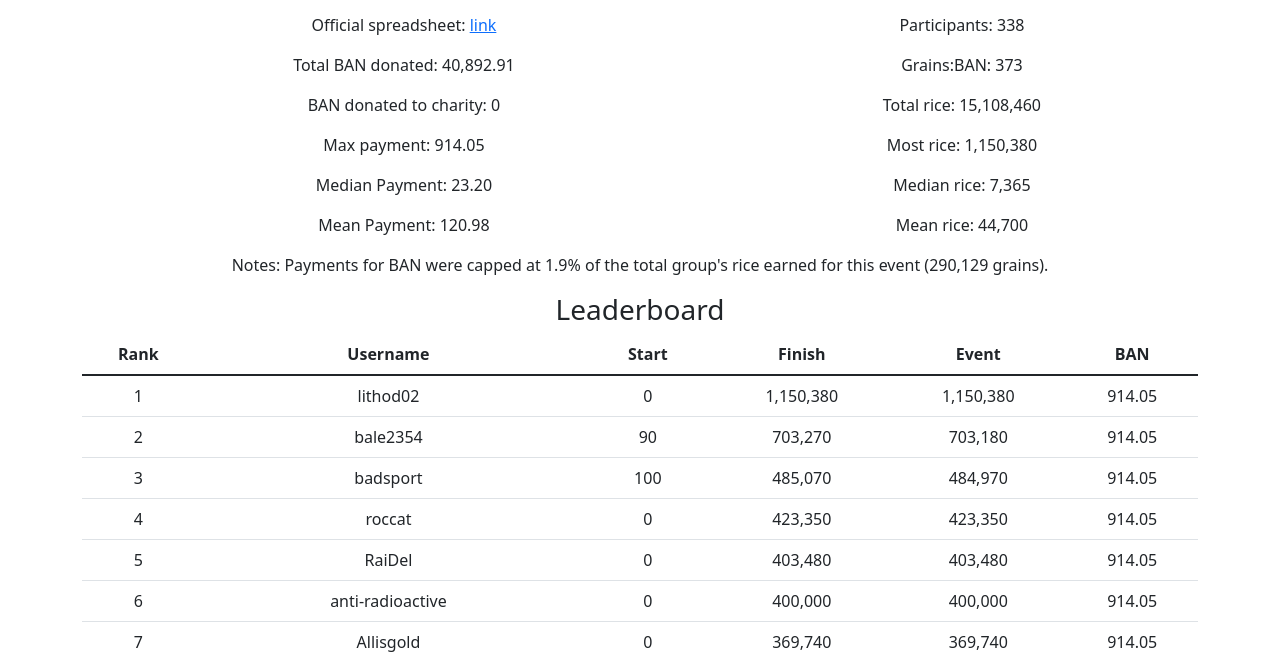
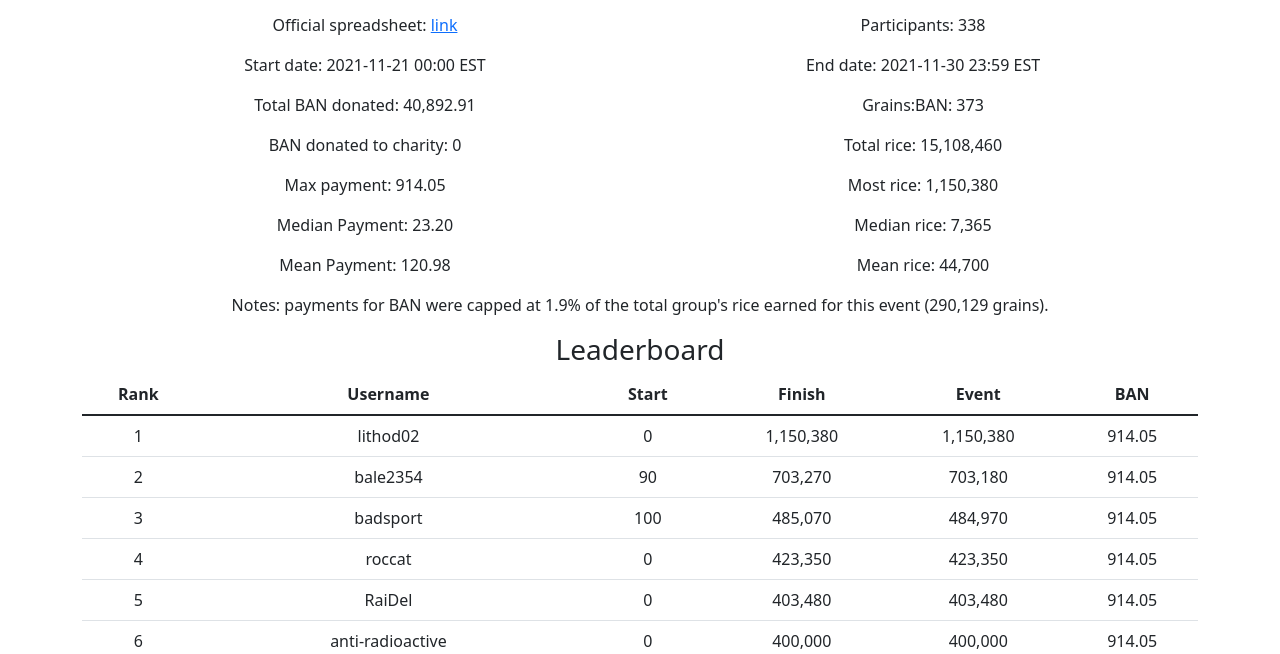
Before and after one commit to s-rv99/s-rv99.github.io, a plain HTML site: page event/1.html in a window 1280 px wide. Shown: the part 154-808 px from the top of the page. Drawn offline with Linux system fonts and the light colour scheme.

Commit message:
Added dates

```diff
--- a/event/1.html
+++ b/event/1.html
@@ -52,6 +52,10 @@
 					<td>Participants: 338</td>
 				</tr>
 				<tr>
+					<td>Start date: 2021-11-21 00:00 EST</td>
+					<td>End date: 2021-11-30 23:59 EST</td>
+				</tr>
+				<tr>
 					<td>Total BAN donated: 40,892.91</td>
 					<td>Grains:BAN: 373</td>
 				</tr>
@@ -72,7 +76,7 @@
 					<td>Mean rice: 44,700</td>
 				</tr>
 				<tr>
-					<td colspan="2">Notes: Payments for BAN were capped at 1.9% of the total group's rice earned for this event (290,129 grains).</td>
+					<td colspan="2">Notes: payments for BAN were capped at 1.9% of the total group's rice earned for this event (290,129 grains).</td>
 				</tr>
 			</tbody>
 		</table>
```
